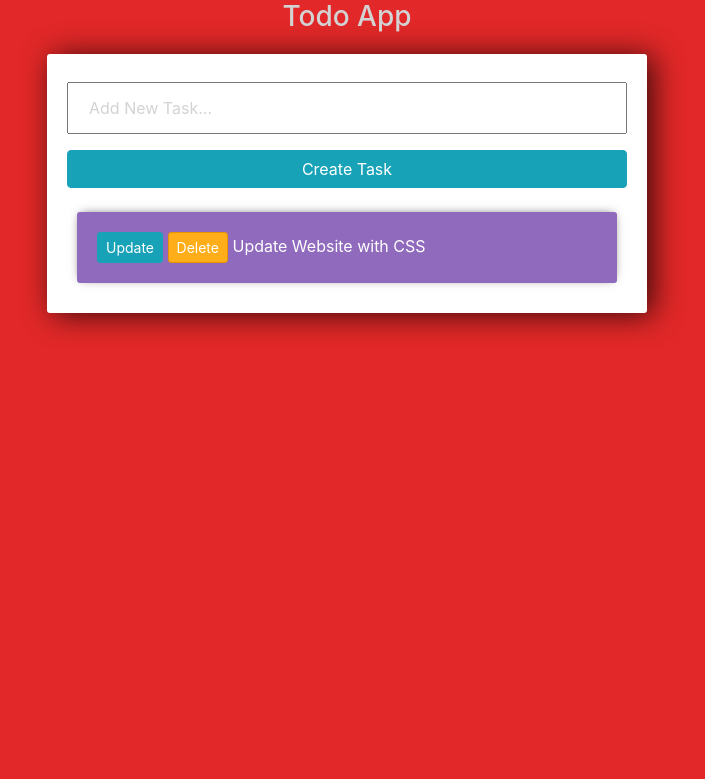
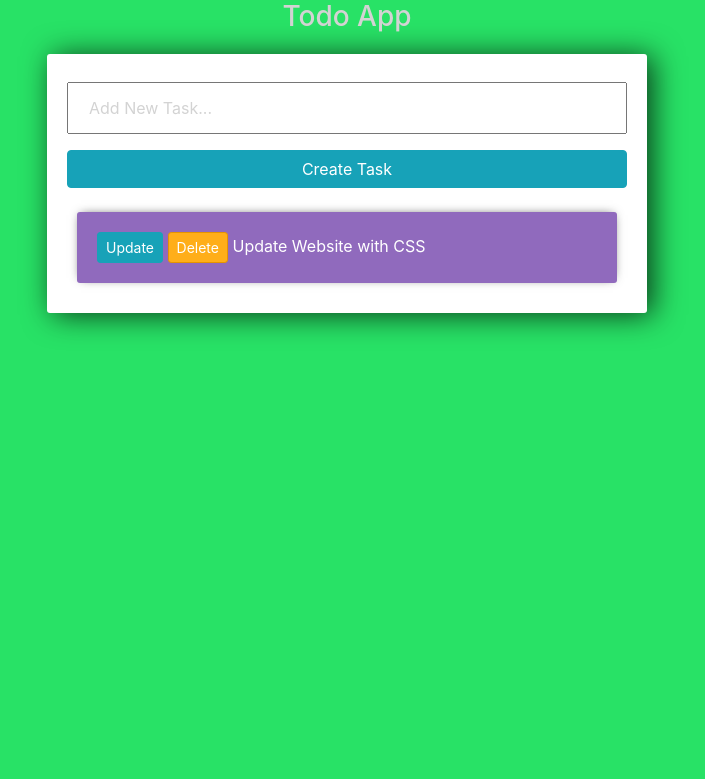
Before and after one commit to Srinivas-Voore/todoapp-vs, a Django app: page / in a window 1280 px wide. Shown: the top 779 px of the page, without its empty margins (293-998 px from the left). Run offline with Django 3.2, Linux system fonts and the light colour scheme; data comes from the database, SQL or seed files in the repository; some libraries are stand-ins or nearby versions.

Commit message:
second commit

```diff
--- a/templates/list.html
+++ b/templates/list.html
@@ -3,7 +3,7 @@
 <style>
 
 	body{
-		background-color: #e22828;
+		background-color: #28e266;
 	}
 
 	input{
```
